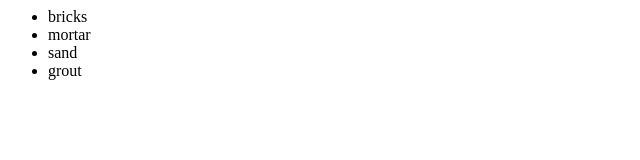
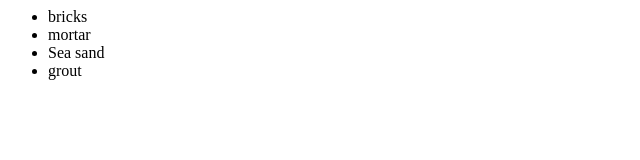
Before and after one commit to RemoLodola/gitTutorial, a plain HTML site: page Index.html in a window 1280 px wide. Shown: the full height of the page, 0-640 px from the left. Drawn offline with Linux system fonts and the light colour scheme.

Commit message:
added sea to mortar

```diff
--- a/Index.html
+++ b/Index.html
@@ -4,7 +4,7 @@
 	<ul>
           <li>bricks</li>
           <li>mortar</li>
-          <li>sand</li>
+          <li>Sea sand</li>
 	  <li>grout</li>
        </ul>
      </div>
```
